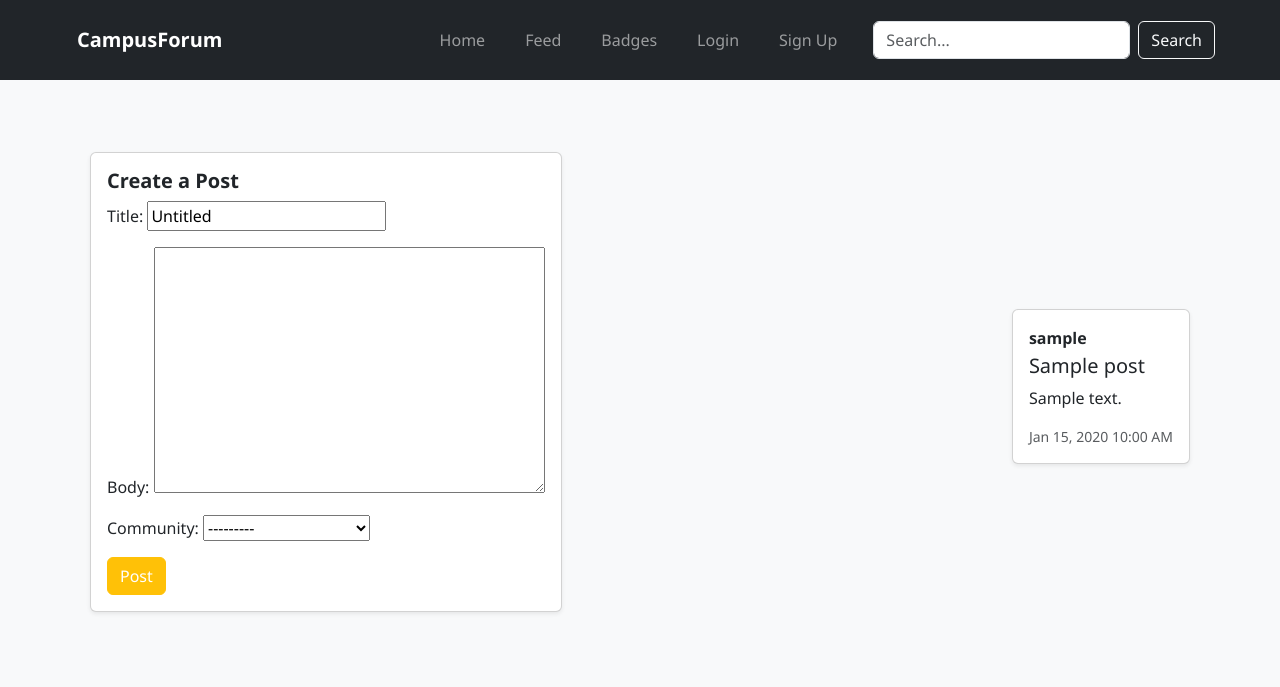
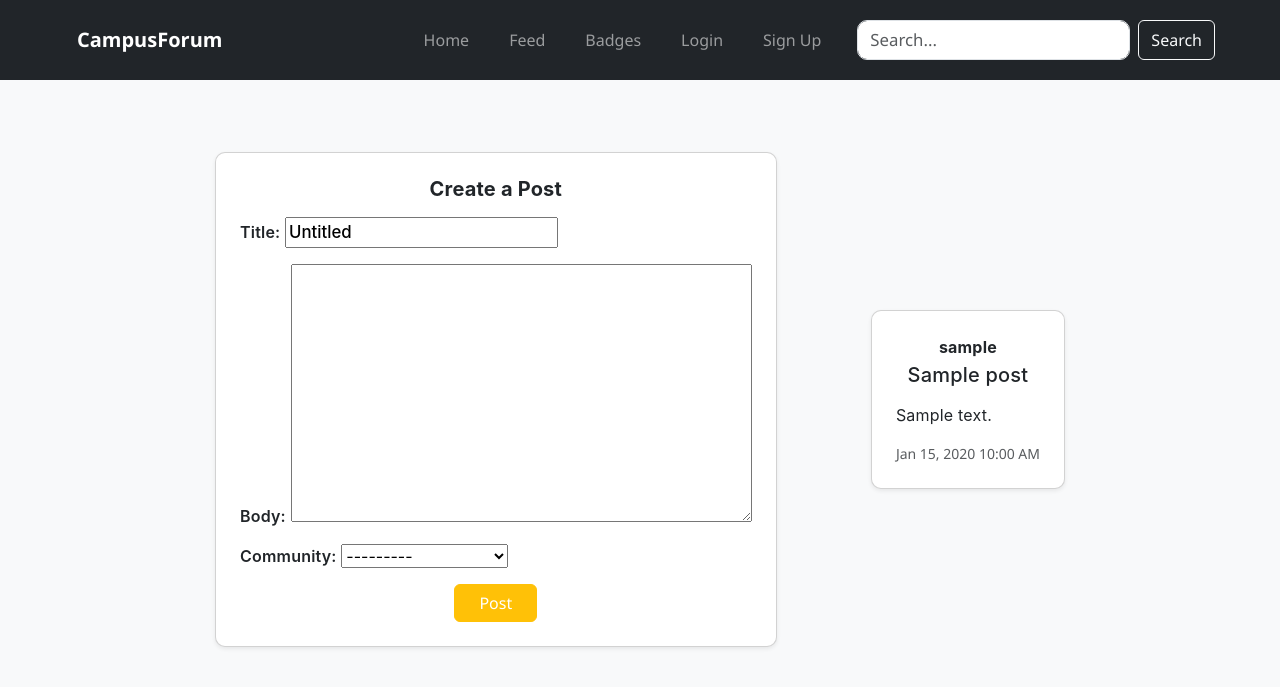
Before and after one commit to mario14guajardo/django-app, a Django app: page /feed/ in a window 1280 px wide. Shown: the top 687 px of the page. Run offline with Django 5.2, Linux system fonts and the light colour scheme; tables that the repository leaves empty hold one stand-in row (values such as "Sample post").

Commit message:
Update feed.html

```diff
--- a/myapp/templates/myapp/feed.html
+++ b/myapp/templates/myapp/feed.html
@@ -2,32 +2,61 @@
 {% block title %}Home Feed{% endblock %}
 {% block content %}
 
-<div class="container mt-4">
+<style>
+    /* Make container wider and centered */
+    .feed-container {
+        max-width: 900px;
+        margin: 0 auto;
+    }
+
+    /* Sharper text + cleaner form fields */
+    .card, .form-control {
+        border-radius: 10px !important;
+    }
+
+    input, textarea {
+        font-size: 1.05rem !important;
+        font-weight: 500;
+    }
+
+    label {
+        font-weight: 600;
+    }
+
+    .card h5, .card p {
+        font-family: "Inter", "Segoe UI", sans-serif;
+        letter-spacing: 0.2px;
+    }
+</style>
+
+<div class="container feed-container mt-4">
 
     <!-- POST FORM -->
-    <div class="card p-3 mb-4 shadow-sm">
-        <h5 class="fw-bold">Create a Post</h5>
+    <div class="card p-4 mb-4 shadow-sm">
+        <h5 class="fw-bold mb-3 text-center">Create a Post</h5>
         <form method="POST" action="{% url 'create_post' %}">
             {% csrf_token %}
             {{ form.as_p }}
-            <button type="submit" class="btn btn-warning text-white">Post</button>
+            <div class="text-center">
+                <button type="submit" class="btn btn-warning text-white px-4">Post</button>
+            </div>
         </form>
     </div>
 
     <!-- POSTS LIST -->
     {% for post in posts %}
-        <div class="card p-3 mb-3 shadow-sm">
-            <p class="fw-bold mb-1">
-                <a href="{% url 'user_profile' post.author.username %}" class="text-dark">
+        <div class="card p-4 mb-4 shadow-sm">
+            <p class="fw-bold mb-1 text-center">
+                <a href="{% url 'user_profile' post.author.username %}" class="text-dark text-decoration-none">
                     {{ post.author.username }}
                 </a>
             </p>
-            <h5>{{ post.title }}</h5>
-            <p>{{ post.body }}</p>
-            <small class="text-muted">{{ post.created_at|date:"M d, Y h:i A" }}</small>
+            <h5 class="text-center">{{ post.title }}</h5>
+            <p class="mt-2">{{ post.body }}</p>
+            <small class="text-muted d-block text-end">{{ post.created_at|date:"M d, Y h:i A" }}</small>
         </div>
     {% empty %}
-        <p class="text-muted">No posts yet.</p>
+        <p class="text-muted text-center">No posts yet.</p>
     {% endfor %}
 
 </div>
```
